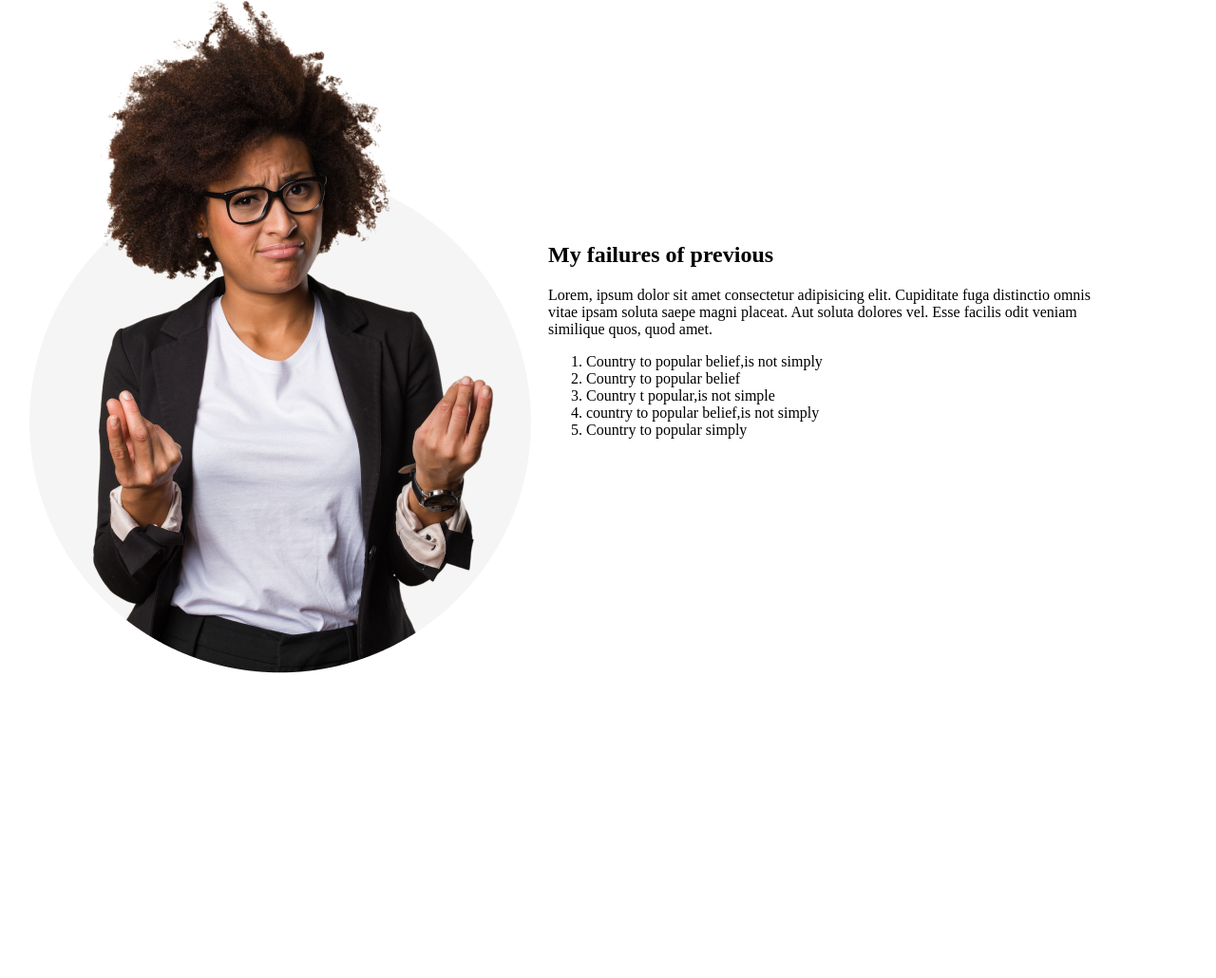
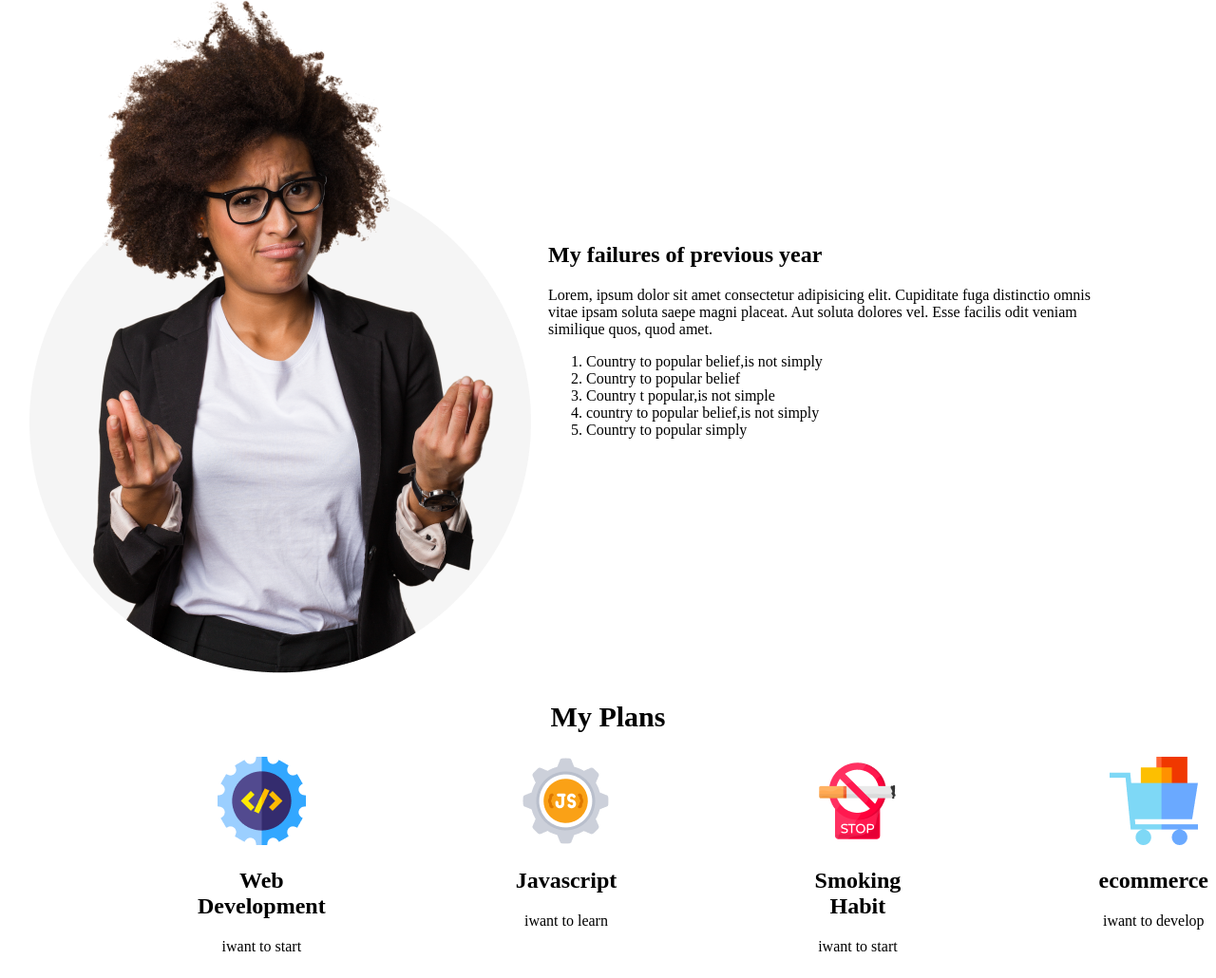
Before and after one commit to Zahin2o/assingment-01, a plain HTML site: page index.html in a window 1280 px wide. Shown: the part 835-1865 px from the top of the page at 95% size. Before the commit the page ends 1556 px from the top, so only its background shows below. Drawn offline with Linux system fonts and the light colour scheme.

Commit message:
added 3rd party

```diff
--- a/assinment.css
+++ b/assinment.css
@@ -51,3 +51,15 @@
 .failor-list img{
    color: rgba(0, 255, 255, 0.384);
 }
+/* 3rd part */
+.plans{
+    display: flex;
+    gap: 200px;
+    text-align: center;
+    margin-left: 200px;
+}
+.plan-head{
+    text-align: center;
+    font-size: 30px;
+}
+/* 4rth part */
--- a/index.html
+++ b/index.html
@@ -21,7 +21,7 @@
     </div >
    <div class="second">
     <div>
-        <h2> My failures of previous </h2>
+        <h2> My failures of previous year </h2>
         <p class="failor">Lorem, ipsum dolor sit amet consectetur adipisicing elit. Cupiditate fuga distinctio omnis vitae ipsam soluta saepe magni placeat. Aut soluta dolores vel. Esse facilis odit veniam similique quos, quod amet.</p>
 
         <div>
@@ -35,10 +35,36 @@
     </div>
 
    </div>
+</section>
+ <section>
+       <h1 class="plan-head"> My Plans</h1>
+
+        <div class="plans">
+            <div>
+            <img src="/images/icons/web.png" alt="">
+            <h2>Web Development</h2>
+            <p>iwant to start</p>
+           </div>
+           <div>
+            <img src="/images/icons/js.png" alt="">
+            <h2>Javascript</h2>
+            <p>iwant to learn</p>
+           </div>
+           <div>
+            <img src="/images/icons/smoke.png" alt="">
+            <h2>Smoking Habit</h2>
+            <p>iwant to start</p>
+           </div>
+           <div>
+            <img src="/images/icons/ecom.png" alt="">
+            <h2>ecommerce</h2>
+            <p>iwant to develop</p>
+           </div>
+     </div>
 
 
 
-</section>
+ </section>
 
 
 
```
